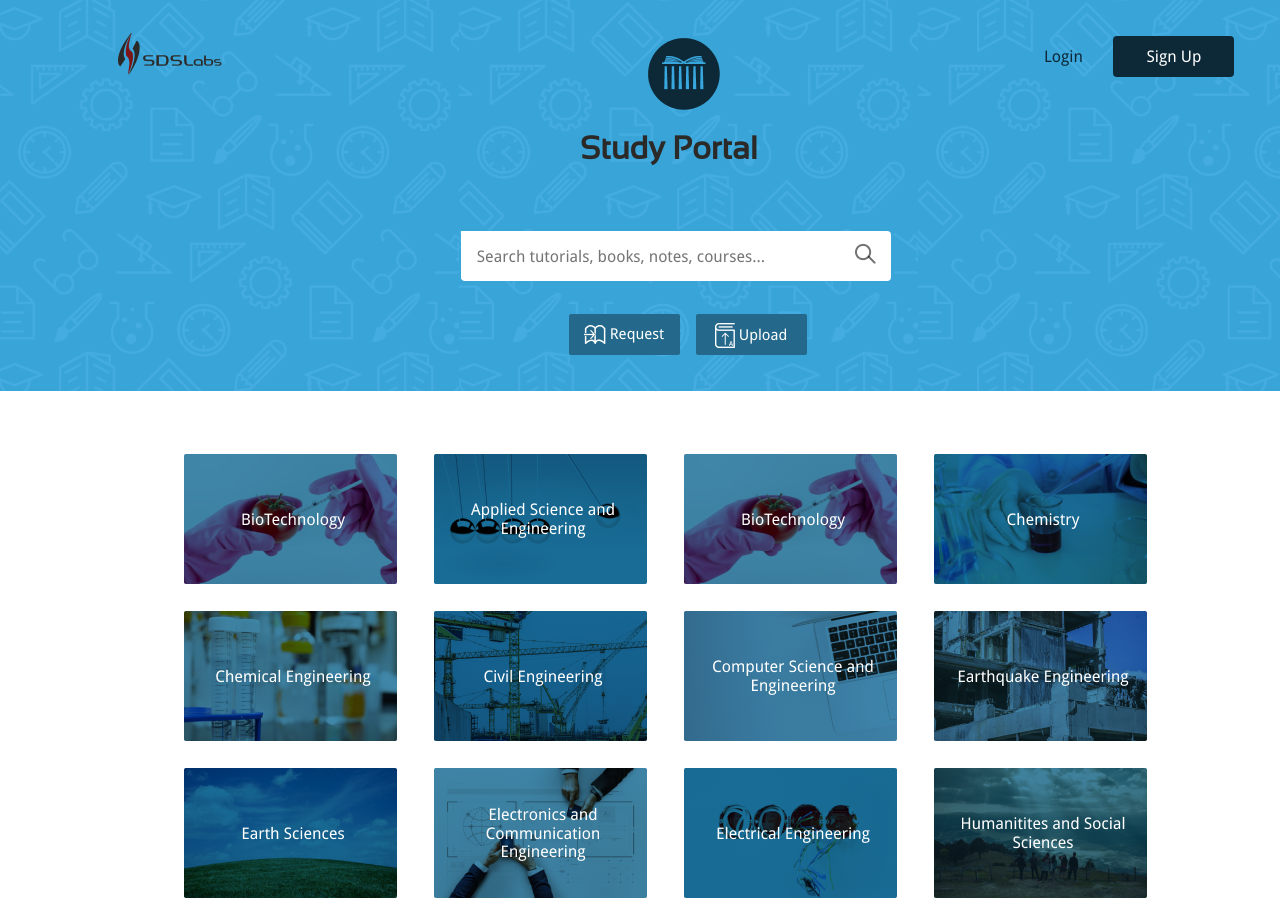
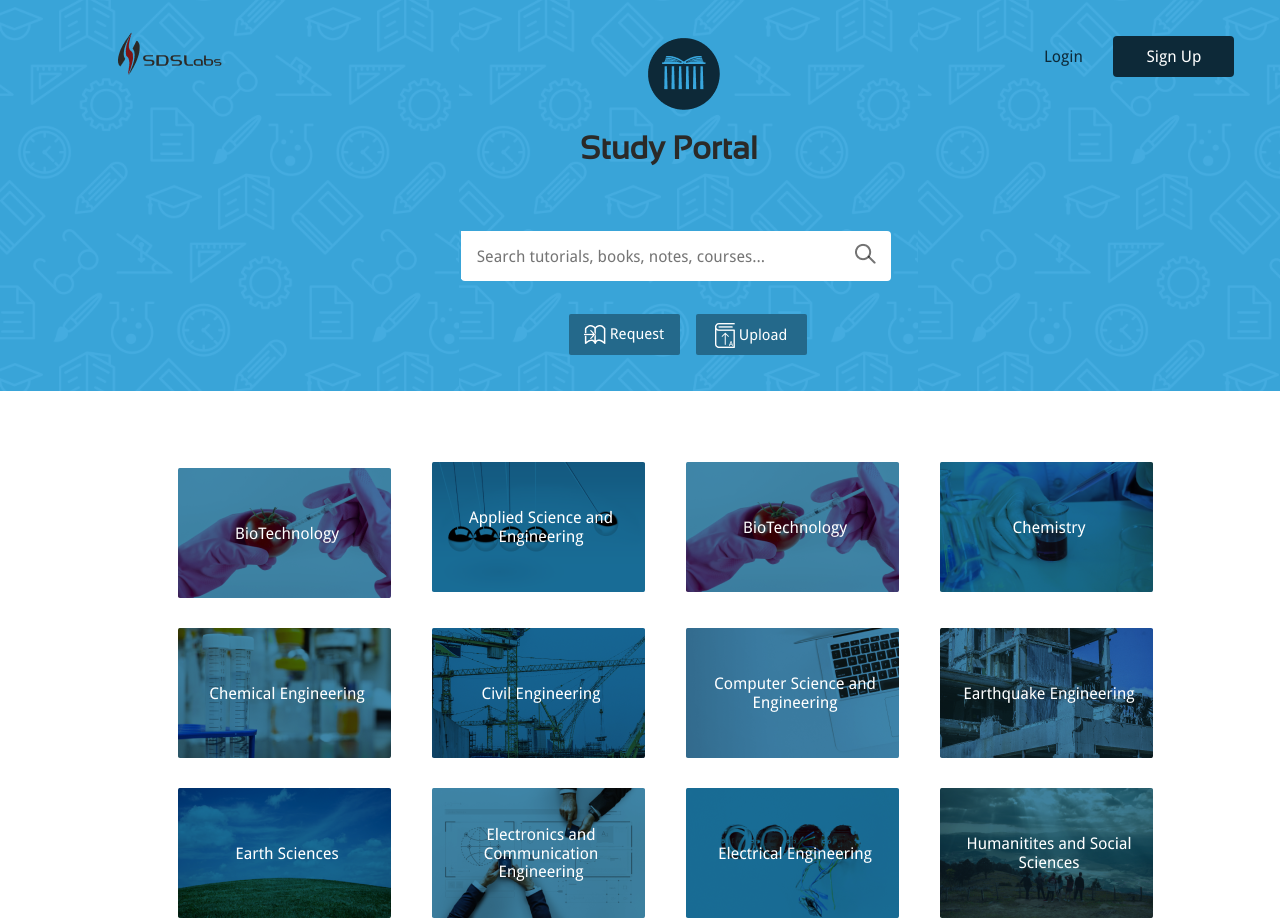
Before and after one commit to sdslabs/studyportal-axion, a React (Create React App) app: page / in a window 1280 px wide. Shown: the top 923 px of the page. Built offline with nearby package versions, Linux system fonts and the light colour scheme.

Commit message:
fixed department image on hover bug

```diff
--- a/src/styles/partials/_home.scss
+++ b/src/styles/partials/_home.scss
@@ -1,11 +1,11 @@
 .sub_list {
     position: absolute;
     top: 28.375rem;
-    left: calc(52% - 31.25rem);
-    width: 62.5rem;
+    left: calc(52% - 31.75rem);
+    width: 63.5rem;
 
     display: grid;
-    grid-template-rows: auto;
+    grid-template-rows: 10rem 10rem 10rem 10rem 10rem;
     grid-template-columns: 25% 25% 25% 25%;
 
     justify-items: center;
@@ -15,7 +15,8 @@
 .archi {
     grid-row: 1 / span 1;
     grid-column: 1 / span 1;
-    margin-bottom: 0.75rem;
+    justify-self: center;
+    align-self: center;
 }
 
 .appli_sci {
```
